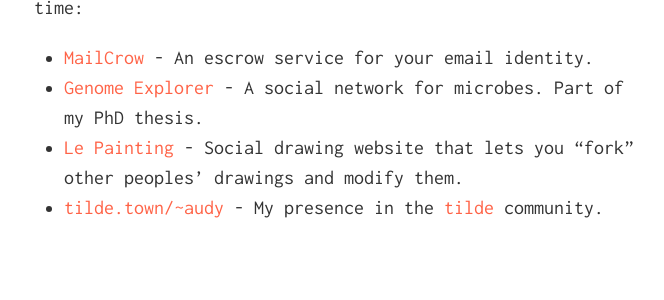
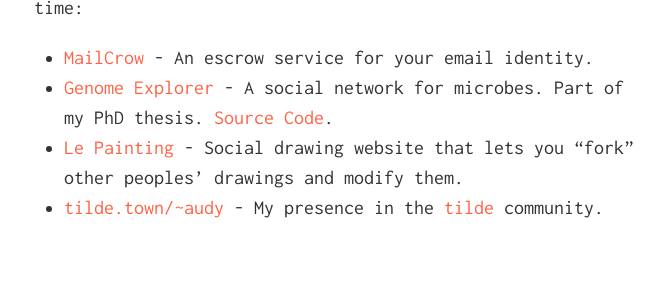
Before and after one commit to audy/audy.github.io, a Jekyll site: the page built from _posts/2016-06-29-Other-Sites.md, in a window 1280 px wide. Shown: the part 247-547 px from the top of the page, without its empty margins (306-970 px from the left). Built offline with Jekyll 4.4.1, drawn with Linux system fonts in a browser that asks for light colours.

Commit message:
source code

```diff
--- a/_posts/2016-06-29-Other-Sites.md
+++ b/_posts/2016-06-29-Other-Sites.md
@@ -7,7 +7,8 @@
 
 - [MailCrow](http://mailcrow.com) - An escrow service for your email identity.
 - [Genome Explorer](http://genomes.austinfanclub.com) - A social
-  network for microbes. Part of my PhD thesis.
+  network for microbes. Part of my PhD thesis. [Source
+  Code](https://github.com/audy/genome-explorer).
 - [Le Painting](http://painting.austinfanclub.com) - Social drawing website
   that lets you "fork" other peoples' drawings and modify them.
 - [tilde.town/~audy](http://tilde.town/~audy) - My presence in the
```
